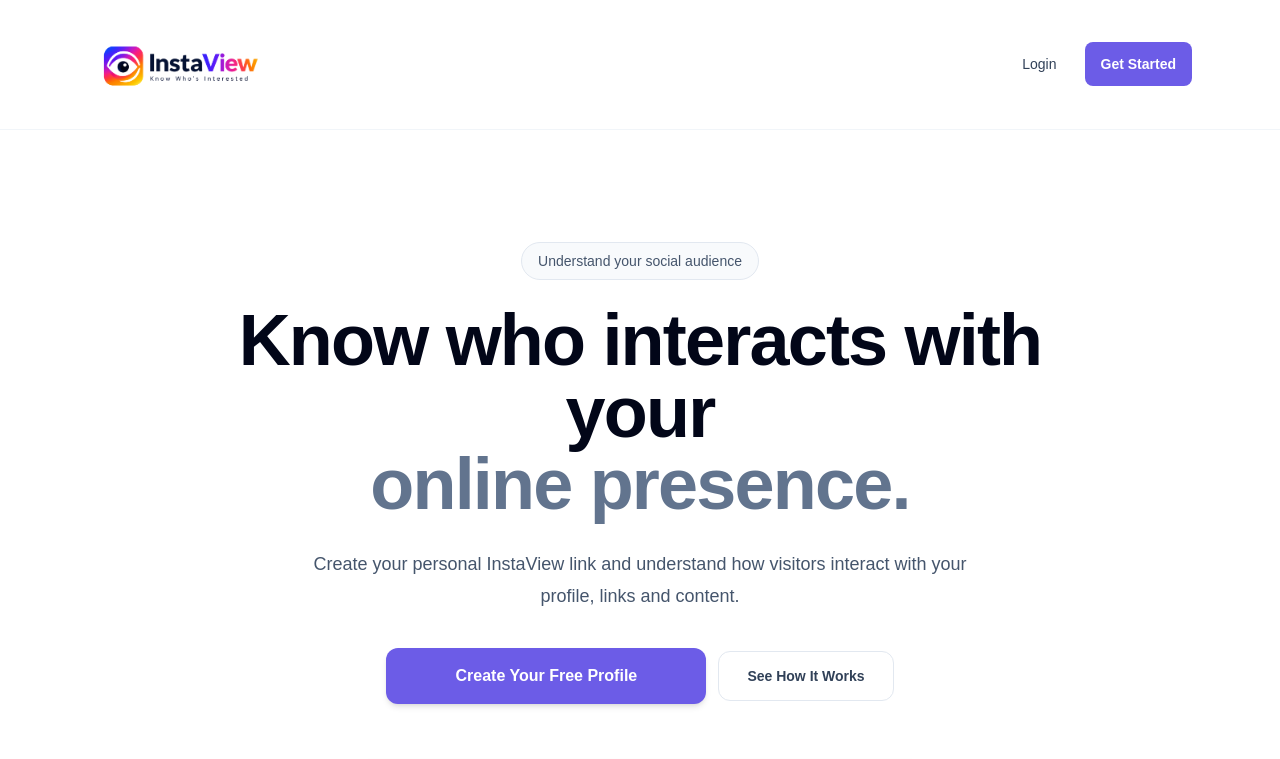
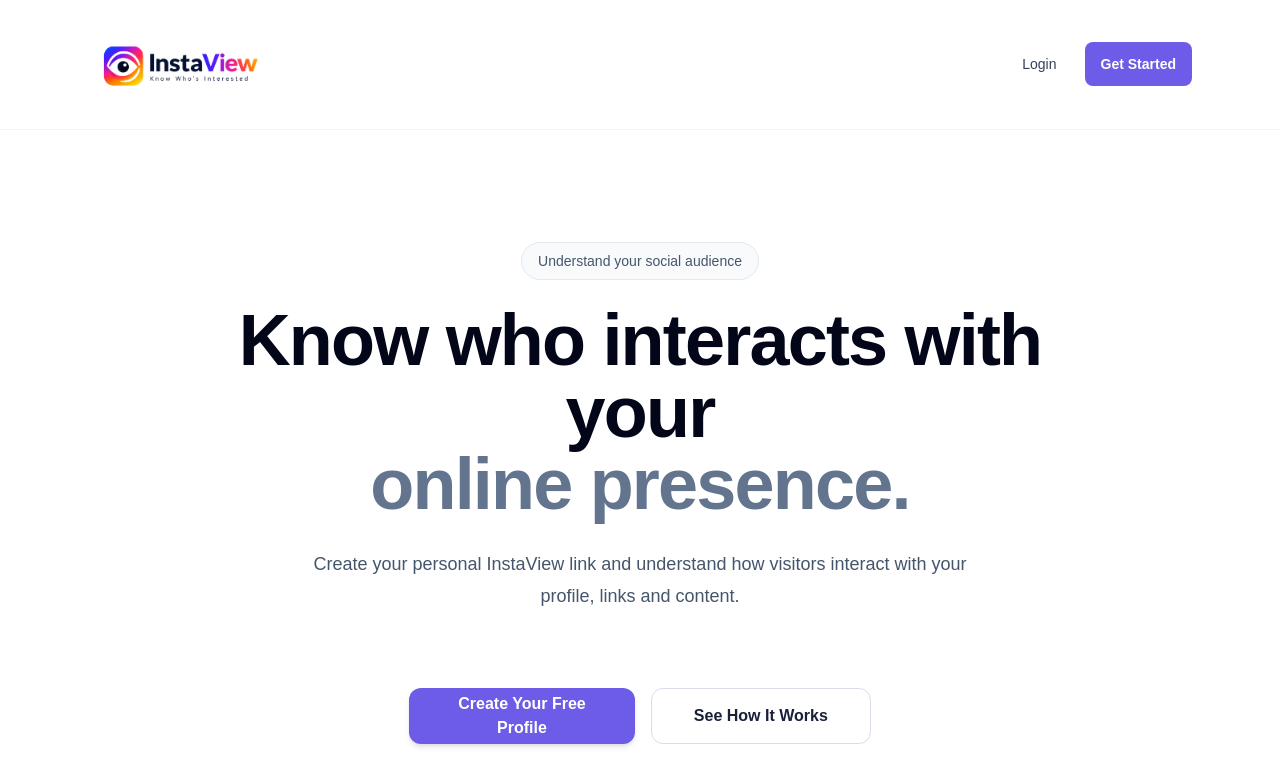
Before and after one commit to mayankchopraa/instaview, a Next.js app: page / in a window 1280 px wide. Shown: the top 759 px of the page. Built offline with nearby package versions, Linux system fonts and the light colour scheme; no server answers.

Commit message:
size change

```diff
--- a/src/app/page.tsx
+++ b/src/app/page.tsx
@@ -218,21 +218,23 @@
                 </Link>
               </>
             ) : (
-              <>
-                <Link
+              <div className="mt-10 flex flex-col items-center justify-center gap-4 sm:flex-row">
+  {/* Primary Button */}
+  <a
     href="/signup"
     className="flex h-14 w-full max-w-[320px] items-center justify-center rounded-xl bg-[#6C5CE7] px-8 text-base font-semibold text-white shadow-md transition-all duration-200 hover:bg-[#5848D6] hover:shadow-lg"
   >
     Create Your Free Profile
-                </Link>
+  </a>
 
+  {/* Secondary Button */}
   <a
     href="#how-it-works"
-                  className="rounded-xl border border-slate-200 px-7 py-3.5 text-sm font-semibold text-slate-700 hover:bg-slate-50"
+    className="flex h-14 w-full max-w-[220px] items-center justify-center rounded-xl border border-[#D9DEEA] bg-white px-8 text-base font-semibold text-[#18213A] transition-all duration-200 hover:border-[#6C5CE7] hover:text-[#6C5CE7]"
   >
     See How It Works
   </a>
-              </>
+</div>
             )}
           </div>
 
```
Lines whose indentation alone changed are shown as unchanged.
